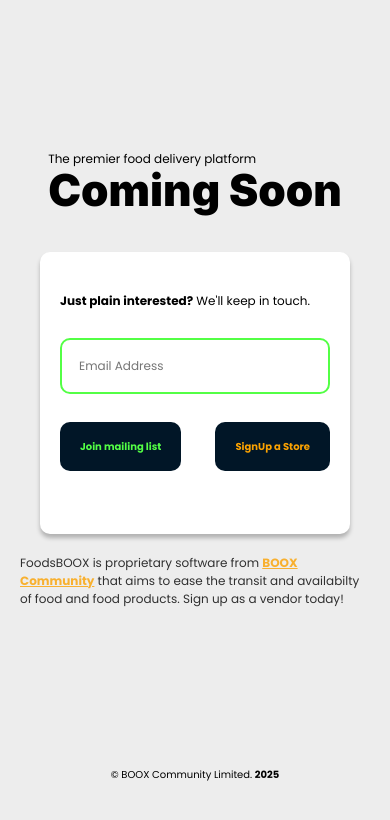
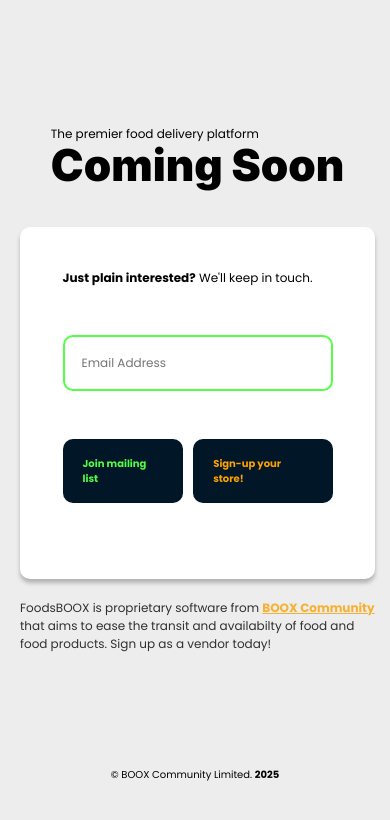
Before and after one commit to georgeAkonjom/FoodsBOOX_coming_soon_page, a React (Vite) app in the folder front_end/: page / in a window 390 px wide. Shown: the top 820 px of the page. Built offline with nearby package versions, Linux system fonts and the light colour scheme.

Commit message:
visual mods. --pending favicon

```diff
--- a/front_end/src/App.css
+++ b/front_end/src/App.css
@@ -4,6 +4,7 @@
   min-height: 85vh;
   align-items: center;
   font-size: 1.6rem;
+  gap: 2rem;
 }
 
 #hero_img {
@@ -62,6 +63,7 @@
 .button_contain {
   display: flex;
   justify-content: space-between;
+  gap: 1rem
 }
 
 .desc {
@@ -103,6 +105,12 @@
   .hero_text {
     font-size: 4.4rem;
   }
+ #form {
+  padding-top: 4.26rem;
+  padding-bottom: 4.26rem;
+  padding-left: 4.26rem;
+  padding-right: 4.26rem;
+  }
   .desc {
     max-width: 100vw;
     margin: auto;
@@ -110,12 +118,4 @@
   #copy {
     max-width: 100vw;
   }
-  #form {
-    padding-top: 4rem;
-    padding-bottom: 4rem;
-    padding-left: 2rem;
-    padding-right: 2rem;
-  }
-  form {
-    gap: .5rem;
 }
--- a/front_end/src/App.jsx
+++ b/front_end/src/App.jsx
@@ -62,13 +62,13 @@
               />
               <br />
               <div class="button_contain">
-              <button type="submit" class="btn mail">Join mailing list</button>
-              <a href="https://docs.google.com/forms/d/e/1FAIpQLSd4fxHx4SpZXRK2mT2Ucwtax83QPATf-tZIKRYY0niMdFpD4g/viewform" class="btn vendor">SignUp a Store</a>
+                <button type="submit" class="btn mail">Join mailing list</button>
+                <a href="https://docs.google.com/forms/d/e/1FAIpQLSd4fxHx4SpZXRK2mT2Ucwtax83QPATf-tZIKRYY0niMdFpD4g/viewform" class="btn vendor">Sign-up your store!</a>
               </div>
-              <br/>
+              <br />
               {/* <p class="error"> */}
-              {message && <p class="error"> {message} </p>}
-            {/* </p> */}
+              {message && <span class="error"> {message} </span>}
+              {/* </p> */}
             </form>
           </div>
           <div><p class="desc">FoodsBOOX is proprietary software from <a href="https://www.booxcommunity.com" target="_blank" rel="noopener">BOOX Community</a> that aims to ease the transit and availabilty of food and food products. Sign up as a vendor today!</p></div>
```
